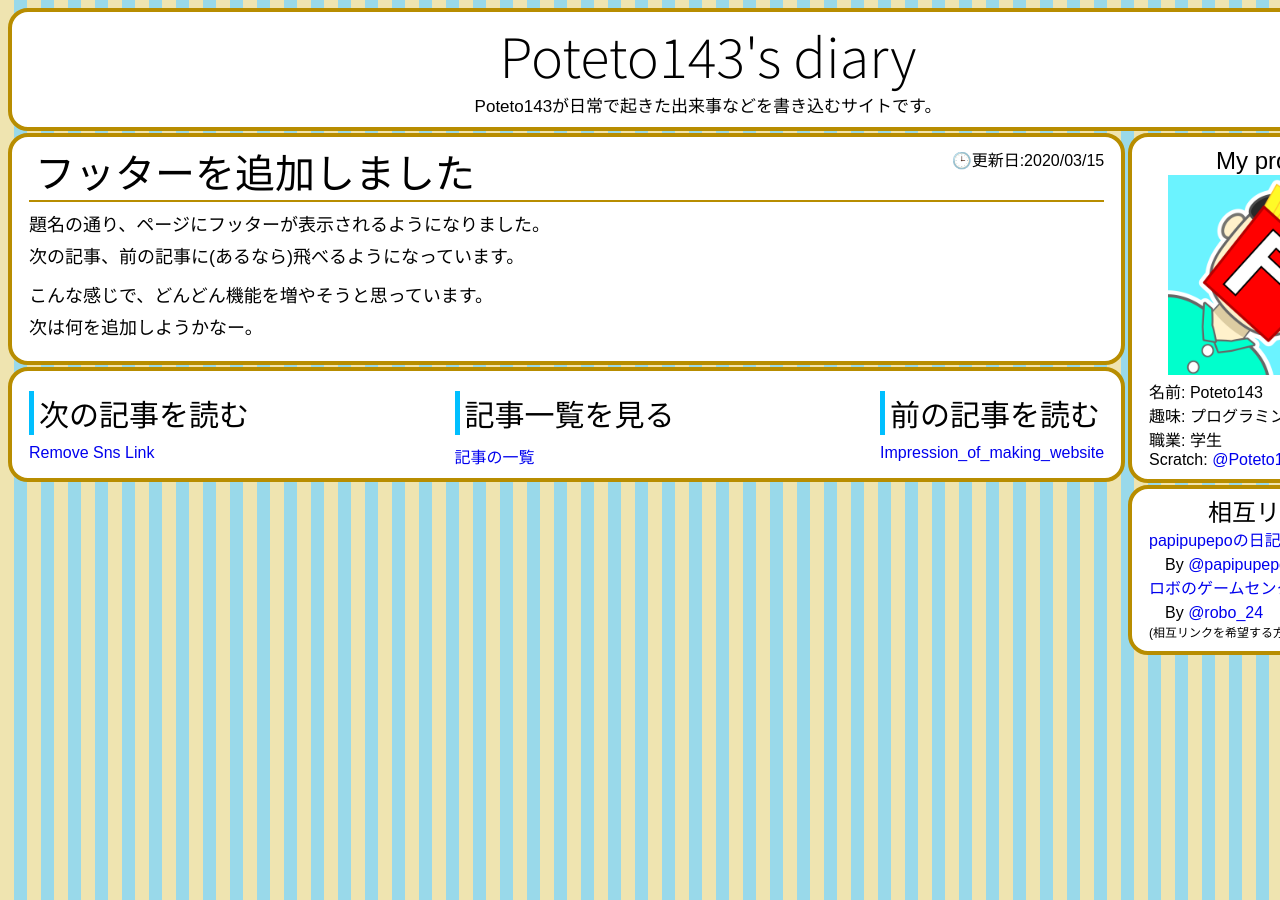
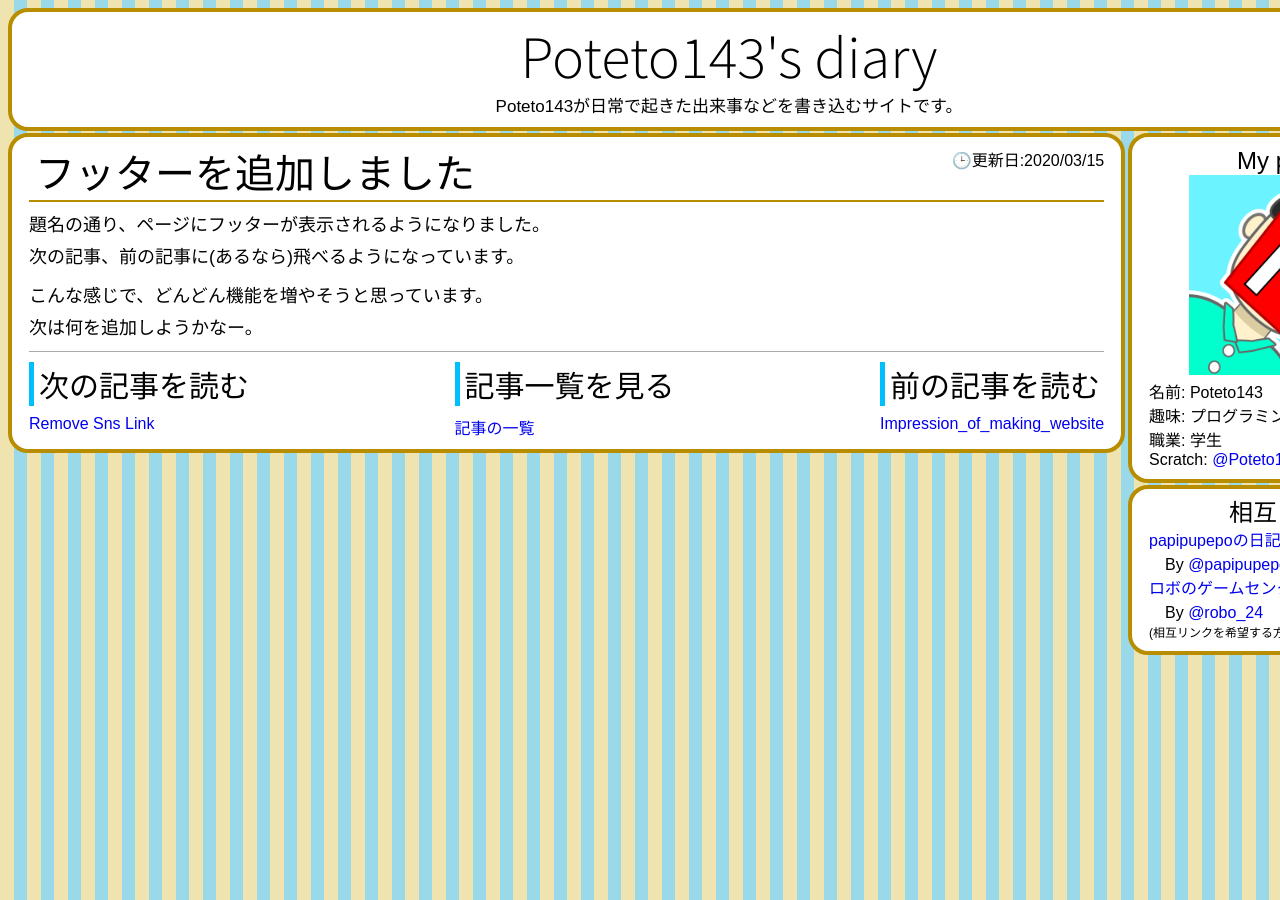
Before and after one commit to Poteto143/Poteto143s_diary, a Jekyll site: the page built from _posts/2020-03-15-add_footer.markdown, in a window 1280 px wide. Built offline with Jekyll 4.4.1, drawn with Linux system fonts in a browser that asks for light colours.

Commit message:
記事とフッターを一つのブロックにまとめた

```diff
--- a/_includes/footer.html
+++ b/_includes/footer.html
@@ -1,5 +1,4 @@
-<footer>
-    <div class="block" style="display: flex; justify-content: space-between;">
+<footer style="display: flex; justify-content: space-between; border-top:1px solid #aaa ;">
     {%- if page.next -%}
     <div style="display: inline-block;">
         <h2>次の記事を読む</h2>
@@ -16,5 +15,4 @@
         <a href="{{ site.url }}{{ page.previous.url }}">{{page.previous.title}}</a>
     </div>
     {%- endif -%}
-    </div>
 </footer>
--- a/_layouts/default.html
+++ b/_layouts/default.html
@@ -28,10 +28,11 @@
         </script>
     </head>
     <body>
+        <div class="container">
+            {% include header.html %}
             <div class="main">
-            {% include header.html %}
+                <div class="block" style="float: left;">
                     <article>
-                <div class="block">
                         {%- if page.pagename -%}
                         <div style="border-bottom: 2px solid #b88d00;">
                             <h1>{{ page.pagename }}</h1>
@@ -41,12 +42,13 @@
                         </div>
                         {%- endif -%}
                         {{ content }}
-                </div>
                     </article>
-            {% include sidebar.html %}
                     {%- if page.showfooter -%}
                     {% include footer.html %}
                     {%- endif -%}
                 </div>
+            </div>
+            {% include sidebar.html %}
+        </div>
     </body>
 </html>
--- a/assets/css/style.css
+++ b/assets/css/style.css
@@ -17,13 +17,17 @@ header {
 a {
     text-decoration: none;
 }
-.main {
+.container {
     width: 1400px;
     display: inline-block;
 }
 
+.main {
+    width: 76.8%;
+}
 .block {
     height: auto;
+    width: 100%;
     display: block;
     background-color: #ffffff;
     border: 4px solid #b88d00;
@@ -33,11 +37,6 @@ a {
     margin-bottom: 2px;
 }
 
-article, footer {
-    width: 79.8%;
-    float: left;
-    display: block;
-}
 
 article h1 {
     width: auto;
```
Lines whose indentation alone changed are shown as unchanged.
